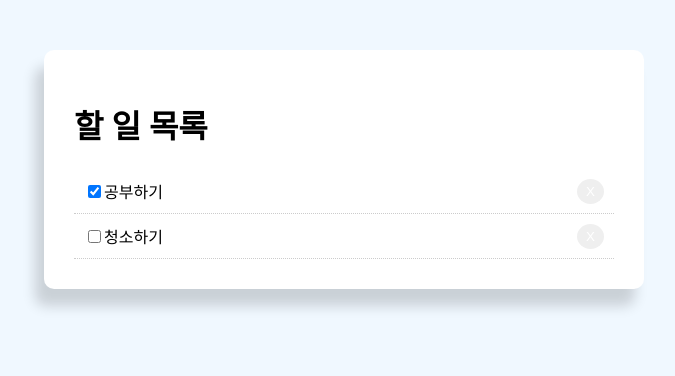
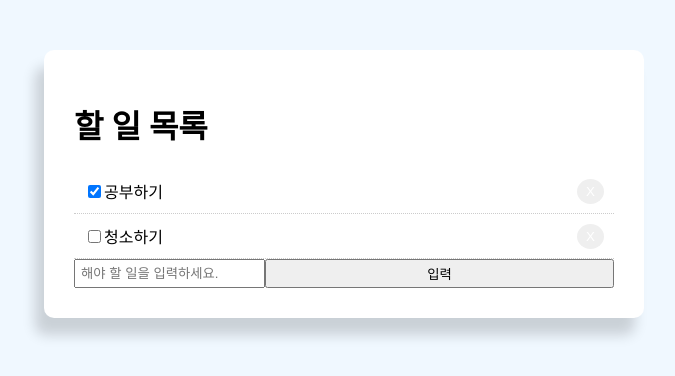
Before and after one commit to kwonyongjun1/Front-end-curriculum, a React (Create React App) app in the folder React/react-todo-app/: page / in a window 1280 px wide. Shown: the top 376 px of the page, without its empty margins (296-971 px from the left). Built offline with nearby package versions, Linux system fonts and the light colour scheme.

Commit message:
feat: 할 일 목록 추가 기능 추가

```diff
--- a/React/react-todo-app/src/App.js
+++ b/React/react-todo-app/src/App.js
@@ -14,7 +14,8 @@
         title: "청소하기",
         isCompleted: false
       }
-    ]
+    ],
+    value : ""
   }
   btnStyle = {
     color : "#fff",
@@ -38,7 +39,22 @@
     this.setState({ todoData : newTodoData})
   }
 
+  handleChange = (e) =>{
+    this.setState({ value : e.target.value});
+  }
 
+  handleSubmit = (e) =>{
+    // form 안에 input을 전송할 때 페이지 리로드 되는 걸 막아줌
+    e.preventDefault();
+
+    let newTodo = {
+      id: Date.now(),
+      title: this.state.value,
+      completed: false,
+    }
+
+    this.setState({ todoData : [...this.state.todoData, newTodo]});
+  }
   render(){
     return(
       <div className='container'>
@@ -55,6 +71,23 @@
           </div>
           ))}
 
+            <form style = {{display: 'flex'}} onSubmit={this.handleSubmit}>
+              <input
+                type = "text"
+                name = "value"
+                style= {{ felx : '10', padding : '5px'}}
+                placeholder="해야 할 일을 입력하세요."
+                value = {this.state.value}
+                onChange={this.handleChange}
+                />
+                <input
+                  type="submit"
+                  value="입력"
+                  className="btn"
+                  style={{flex: '1'}}
+                />
+            </form>
+
         </div>
       </div>
     )
```
